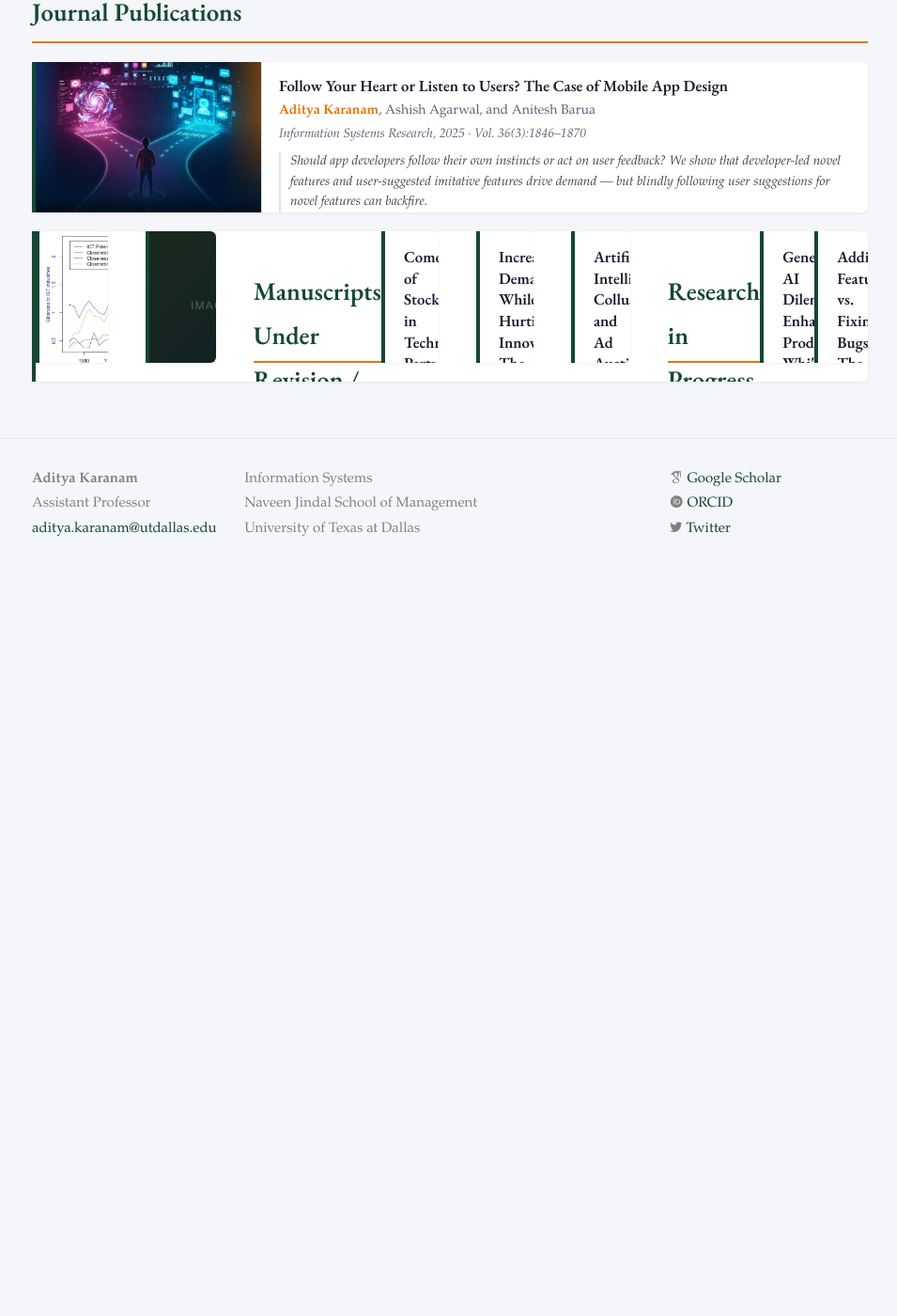
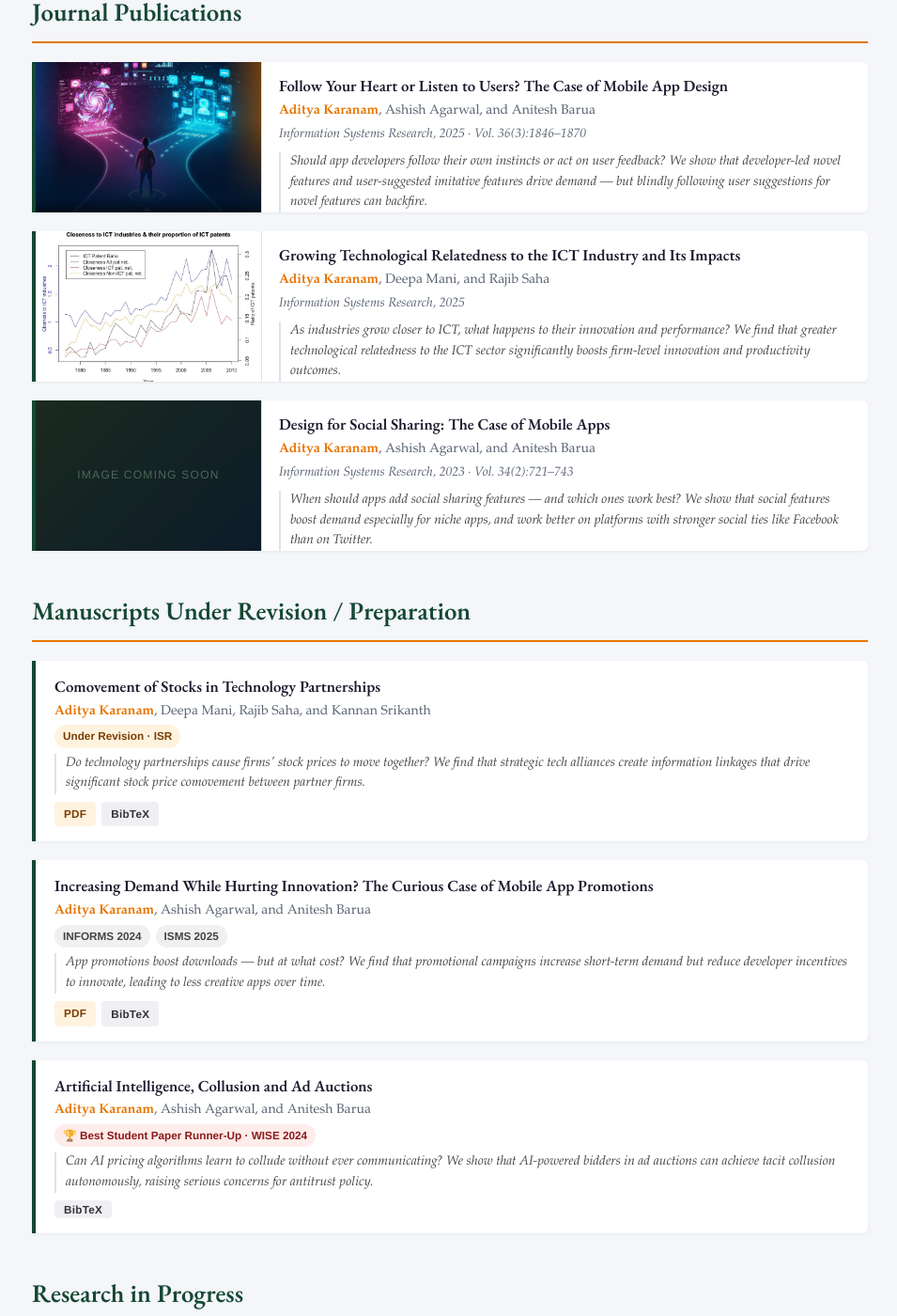
Before and after one commit to askaranam/askaranam.github.io, a Jekyll site: the page built from research.html, in a window 1280 px wide and 1400 px high, scrolled down 427 px. Shown: the whole window at 94% size, without its empty margins (161-1116 px from the left). Built offline with Jekyll 4.4.1, drawn with Linux system fonts in a browser that asks for light colours; nearby versions of some CDN libraries; some web fonts are replaced; before the commit the page ends 1063 px from its top, so only the background shows below that; some of the changed text lies outside the part shown.

Commit message:
Update research.html

```diff
--- a/research.html
+++ b/research.html
@@ -100,7 +100,6 @@ render_with_liquid: false
 
 <!-- PAPER 2 — Replace placeholder with <img> after uploading image -->
 <div class="paper">
-  <div class="paper">
   <div class="paper-image-col">
     <img class="paper-image" src="/images/Closeness_to_ICT_industries.jpg" alt="Growing Technological Closeness to the ICT industries">
   </div>
```
